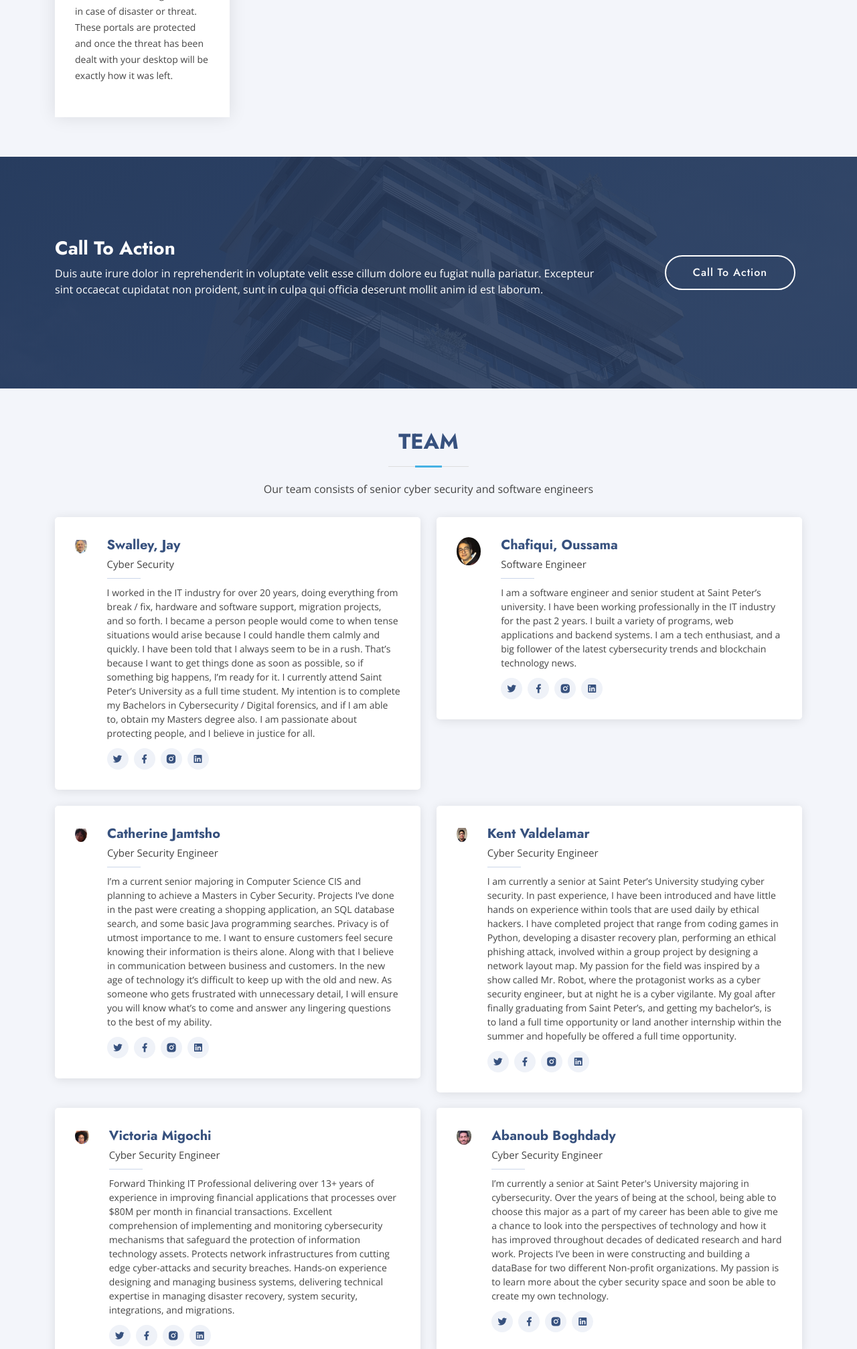
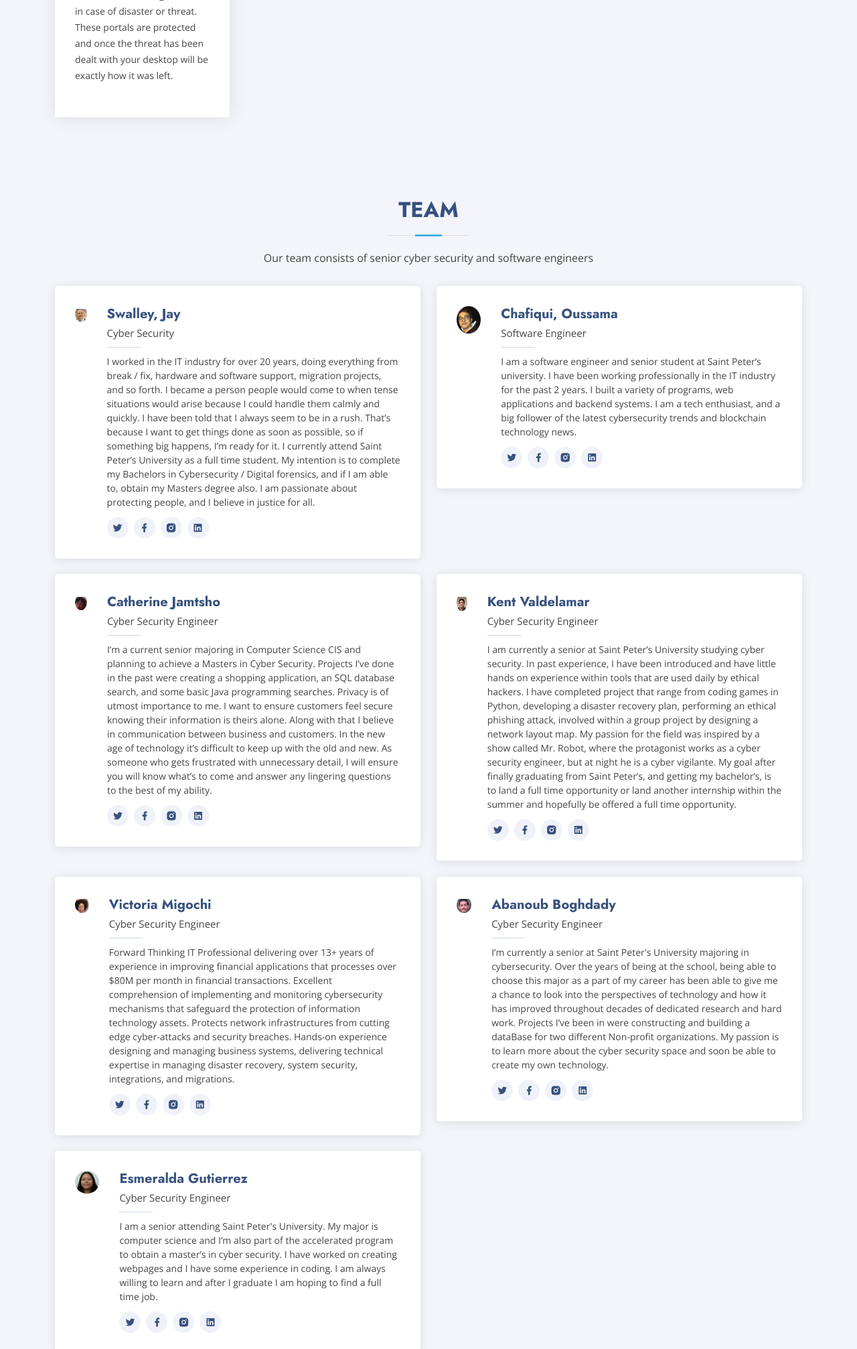
Before and after one commit to SamChaffy/cybermorphic, a Django app: page / in a window 1280 px wide. Shown: the part 4125-6139 px from the top of the page at 67% size. Run offline with Django 3.2, Linux system fonts and the light colour scheme; some libraries are stand-ins or nearby versions.

Commit message:
add dbsqlite3.

```diff
--- a/templates/core/landing.html
+++ b/templates/core/landing.html
@@ -385,22 +385,6 @@
       </div>
     </section><!-- End Services Section -->
 
-    <!-- ======= Cta Section ======= -->
-    <section id="cta" class="cta">
-      <div class="container" data-aos="zoom-in">
-
-        <div class="row">
-          <div class="col-lg-9 text-center text-lg-start">
-            <h3>Call To Action</h3>
-            <p> Duis aute irure dolor in reprehenderit in voluptate velit esse cillum dolore eu fugiat nulla pariatur. Excepteur sint occaecat cupidatat non proident, sunt in culpa qui officia deserunt mollit anim id est laborum.</p>
-          </div>
-          <div class="col-lg-3 cta-btn-container text-center">
-            <a class="cta-btn align-middle" href="#">Call To Action</a>
-          </div>
-        </div>
-
-      </div>
-    </section><!-- End Cta Section -->
 
     <!-- ======= Team Section ======= -->
     <section id="team" class="team section-bg">
```
Also changed, not shown: db.sqlite3.
